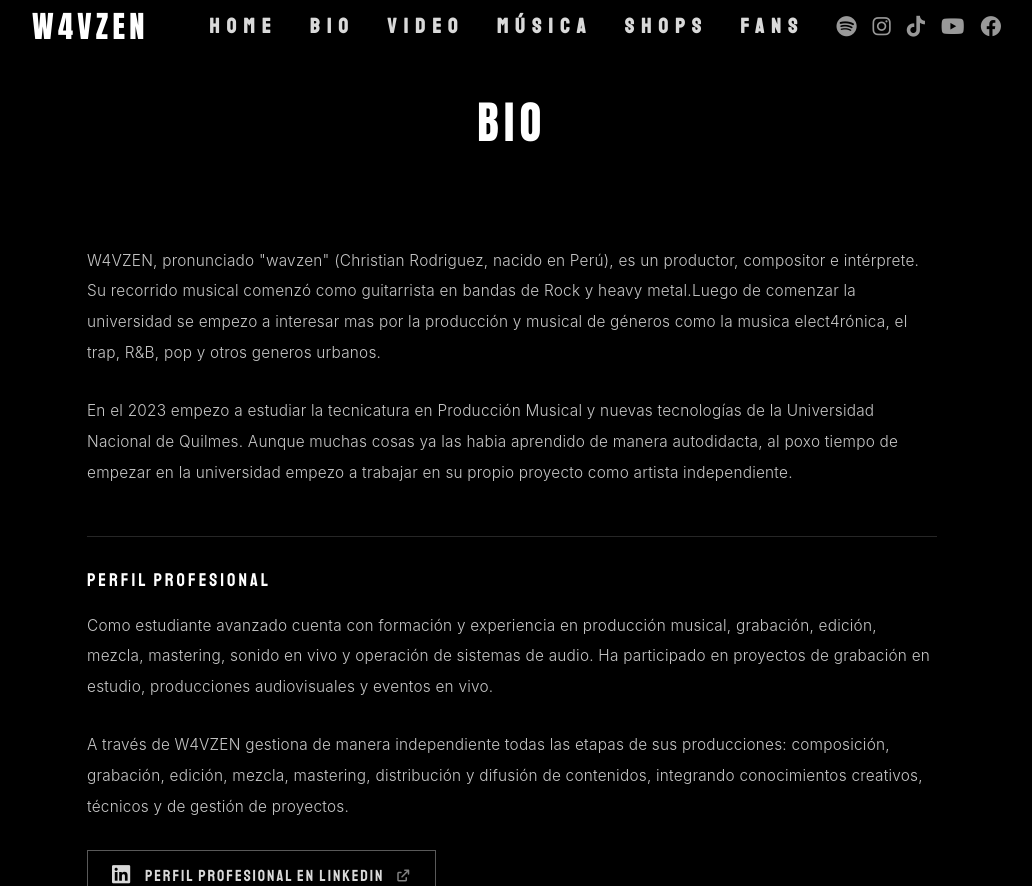
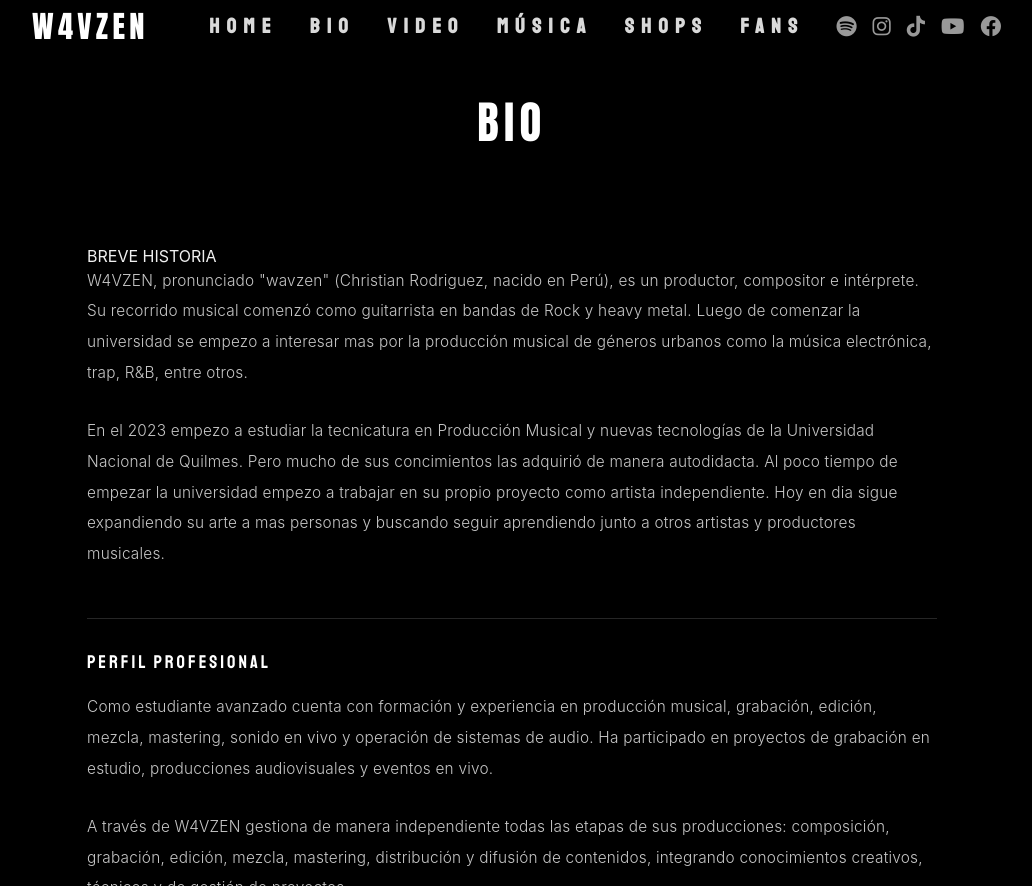
Before and after one commit to W4VZEN/w4vzen.github.io, a Jekyll site: the page built from index.html, in a window 1280 px wide and 900 px high, scrolled down 1010 px, cut to the strip 14-900 px from the top of the window. Shown: the whole strip, without its empty margins (128-1160 px from the left). Built offline with Jekyll 4.4.1, drawn with Linux system fonts in a browser that asks for light colours; some web fonts are replaced; comment, search, counter and statistics services are not loaded.

Commit message:
Update index.html

```diff
--- a/index.html
+++ b/index.html
@@ -105,18 +105,20 @@ description: W4VZEN es un artista de música urbana. Escuchá lanzamientos ofici
 
         <!-- HISTORIA ARTÍSTICA -->
 
+          BREVE HISTORIA
         <p>
           W4VZEN, pronunciado "wavzen" (Christian Rodriguez, nacido en Perú),
           es un productor, compositor e intérprete. Su recorrido musical
-          comenzó como guitarrista en bandas de Rock y heavy metal.Luego de comenzar
-          la universidad se empezo a interesar mas por la producción y musical de géneros como
-          la musica elect4rónica, el trap, R&B, pop y otros generos urbanos.
+          comenzó como guitarrista en bandas de Rock y heavy metal.
+		  Luego de comenzar la universidad se empezo a interesar mas por la producción musical
+		  de géneros urbanos como la música electrónica, trap, R&B, entre otros.
         </p>
 
         <p>
           En el 2023 empezo a estudiar la tecnicatura en Producción Musical y nuevas tecnologías de la Universidad Nacional de Quilmes.
-          Aunque muchas cosas ya las habia aprendido de manera autodidacta, al poxo tiempo de empezar en la universidad
+          Pero mucho de sus concimientos las adquirió de manera autodidacta. Al poco tiempo de empezar la universidad
           empezo a trabajar en su propio proyecto como artista independiente.
+		  Hoy en dia sigue expandiendo su arte a mas personas y buscando seguir aprendiendo junto a otros artistas y productores musicales.
         </p>
 
 
```
